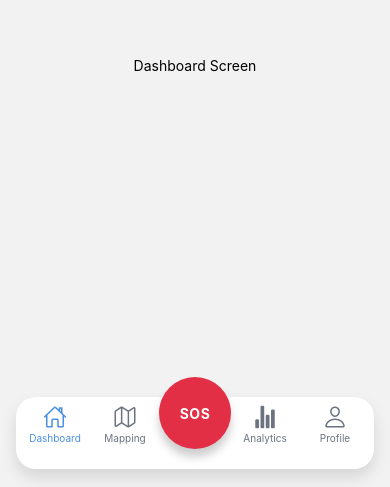
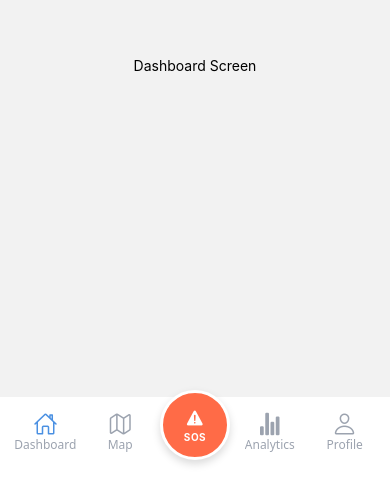
Before and after one commit to JoshuaSutherland43/WIL_App, a React Native app: screen /Main in a window 390 px wide. Shown: the part 357-844 px from the top of the page. Built offline with nearby package versions, Linux system fonts and the light colour scheme.

Commit message:
navigation styling fixed

```diff
--- a/navigation/TabNavigator.tsx
+++ b/navigation/TabNavigator.tsx
@@ -25,96 +25,67 @@ const TabNavigator = () => {
     <Tab.Navigator
       screenOptions={{
         headerShown: false,
-        tabBarShowLabel: false,
-  tabBarStyle: styles.tabBar,
-  tabBarItemStyle: styles.tabBarItem,
-  tabBarActiveTintColor: COLORS.primary,
-  tabBarInactiveTintColor: '#6B7280',
-  tabBarHideOnKeyboard: true,
+        tabBarShowLabel: true,
+        tabBarStyle: styles.tabBar,
+        tabBarActiveTintColor: COLORS.primary,
+        tabBarInactiveTintColor: '#9CA3AF',
+        tabBarHideOnKeyboard: true,
+        tabBarLabelStyle: styles.label,
+        tabBarBackground: () => <View style={{ flex: 1, backgroundColor: '#FFFFFF' }} />,
       }}
     >
       <Tab.Screen
         name="Dashboard"
         component={DashboardScreen}
         options={{
-          tabBarIcon: ({ focused }) => (
-            <View style={styles.iconWithLabel}>
-              <Ionicons name="home-outline" color={focused ? COLORS.primary : '#6B7280'} size={24} />
-              <Text
-                style={[styles.label, focused && { color: COLORS.primary }]}
-                numberOfLines={1}
-                ellipsizeMode="tail"
-                allowFontScaling={false}
-              >
-                Dashboard
-              </Text>
-            </View>
+          tabBarIcon: ({ focused, color, size }) => (
+            <Ionicons name="home-outline" color={color} size={24} />
           ),
+          tabBarLabel: 'Dashboard',
         }}
       />
       <Tab.Screen
         name="Mapping"
         component={LiveTrackingScreen}
         options={{
-          tabBarIcon: ({ focused }) => (
-            <View style={styles.iconWithLabel}>
-              <Ionicons name="map-outline" color={focused ? COLORS.primary : '#6B7280'} size={24} />
-              <Text
-                style={[styles.label, focused && { color: COLORS.primary }]}
-                numberOfLines={1}
-                ellipsizeMode="tail"
-                allowFontScaling={false}
-              >
-                Mapping
-              </Text>
-            </View>
+          tabBarIcon: ({ focused, color, size }) => (
+            <Ionicons name="map-outline" color={color} size={24} />
           ),
+          tabBarLabel: 'Map',
         }}
       />
       <Tab.Screen
         name="Sos"
         component={SosAlertScreen}
         options={{
-          tabBarIcon: () => <Text style={styles.sosText}>SOS</Text>,
+          tabBarIcon: () => (
+            <View style={styles.sosIconContainer}>
+              <Ionicons name="warning" color="#FFFFFF" size={20} />
+              <Text style={styles.sosText}>SOS</Text>
+            </View>
+          ),
           tabBarButton: (props) => <CustomTabBarButton {...props} />,
+          tabBarLabel: '',
         }}
       />
       <Tab.Screen
         name="Analytics"
         component={RideStatsScreen}
         options={{
-          tabBarIcon: ({ focused }) => (
-            <View style={styles.iconWithLabel}>
-              <Ionicons name="stats-chart" color={focused ? COLORS.primary : '#6B7280'} size={24} />
-              <Text
-                style={[styles.label, focused && { color: COLORS.primary }]}
-                numberOfLines={1}
-                ellipsizeMode="tail"
-                allowFontScaling={false}
-              >
-                Analytics
-              </Text>
-            </View>
+          tabBarIcon: ({ focused, color, size }) => (
+            <Ionicons name="stats-chart" color={color} size={24} />
           ),
+          tabBarLabel: 'Analytics',
         }}
       />
       <Tab.Screen
         name="Profile"
         component={SettingsScreen}
         options={{
-          tabBarIcon: ({ focused }) => (
-            <View style={styles.iconWithLabel}>
-              <Ionicons name="person-outline" color={focused ? COLORS.primary : '#6B7280'} size={24} />
-              <Text
-                style={[styles.label, focused && { color: COLORS.primary }]}
-                numberOfLines={1}
-                ellipsizeMode="tail"
-                allowFontScaling={false}
-              >
-                Profile
-              </Text>
-            </View>
+          tabBarIcon: ({ focused, color, size }) => (
+            <Ionicons name="person-outline" color={color} size={24} />
           ),
+          tabBarLabel: 'Profile',
         }}
       />
     </Tab.Navigator>
@@ -124,64 +95,56 @@ const TabNavigator = () => {
 const styles = StyleSheet.create({
   tabBar: {
     position: 'absolute',
-    bottom: 18,
-    left: 16,
-    right: 16,
+    bottom: 0,
+    left: 0,
+    right: 0,
     backgroundColor: '#FFFFFF',
-    borderRadius: 20,
-    height: 72,
+    height: 90,
+    paddingHorizontal: 8,
+    paddingBottom: 25,
+    paddingTop: 8,
     borderTopWidth: 0,
-    overflow: 'visible',
-    zIndex: 10,
-    paddingHorizontal: 4,
-    shadowColor: '#000',
-    shadowOffset: { width: 0, height: 8 },
-    shadowOpacity: 0.12,
-    shadowRadius: 16,
-    elevation: 12,
-  },
-  tabBarItem: {
-    paddingVertical: 8,
-  },
-  iconWithLabel: {
-    alignItems: 'center',
-    justifyContent: 'center',
   },
   label: {
-  marginTop: 2,
-  fontSize: 10,
-    color: '#6B7280',
+    fontSize: 12,
+    color: '#9CA3AF',
     textAlign: 'center',
-    flexShrink: 0,
-  lineHeight: 12,
+    lineHeight: 14,
     // @ts-ignore Android only
     includeFontPadding: false,
   },
   sosButtonWrapper: {
-    top: -28,
+    top: -15,
     justifyContent: 'center',
     alignItems: 'center',
     zIndex: 20,
   },
   sosButton: {
-    width: 72,
-    height: 72,
-    borderRadius: 36,
-    backgroundColor: '#e32f45',
+    width: 70,
+    height: 70,
+    borderRadius: 35,
+    backgroundColor: '#FF6B47',
     alignItems: 'center',
     justifyContent: 'center',
     shadowColor: '#000',
-    shadowOffset: { width: 0, height: 8 },
-    shadowOpacity: 0.2,
-    shadowRadius: 10,
-    elevation: 14,
+    shadowOffset: { width: 0, height: 4 },
+    shadowOpacity: 0.15,
+    shadowRadius: 8,
+    elevation: 8,
+    borderWidth: 3,
+    borderColor: '#FFFFFF',
+  },
+  sosIconContainer: {
+    alignItems: 'center',
+    justifyContent: 'center',
   },
   sosText: {
     color: '#FFFFFF',
-  fontSize: 14,
+    fontSize: 10,
     fontWeight: '700',
     letterSpacing: 0.5,
     textTransform: 'uppercase',
+    marginTop: 2,
   },
 });
 
```
